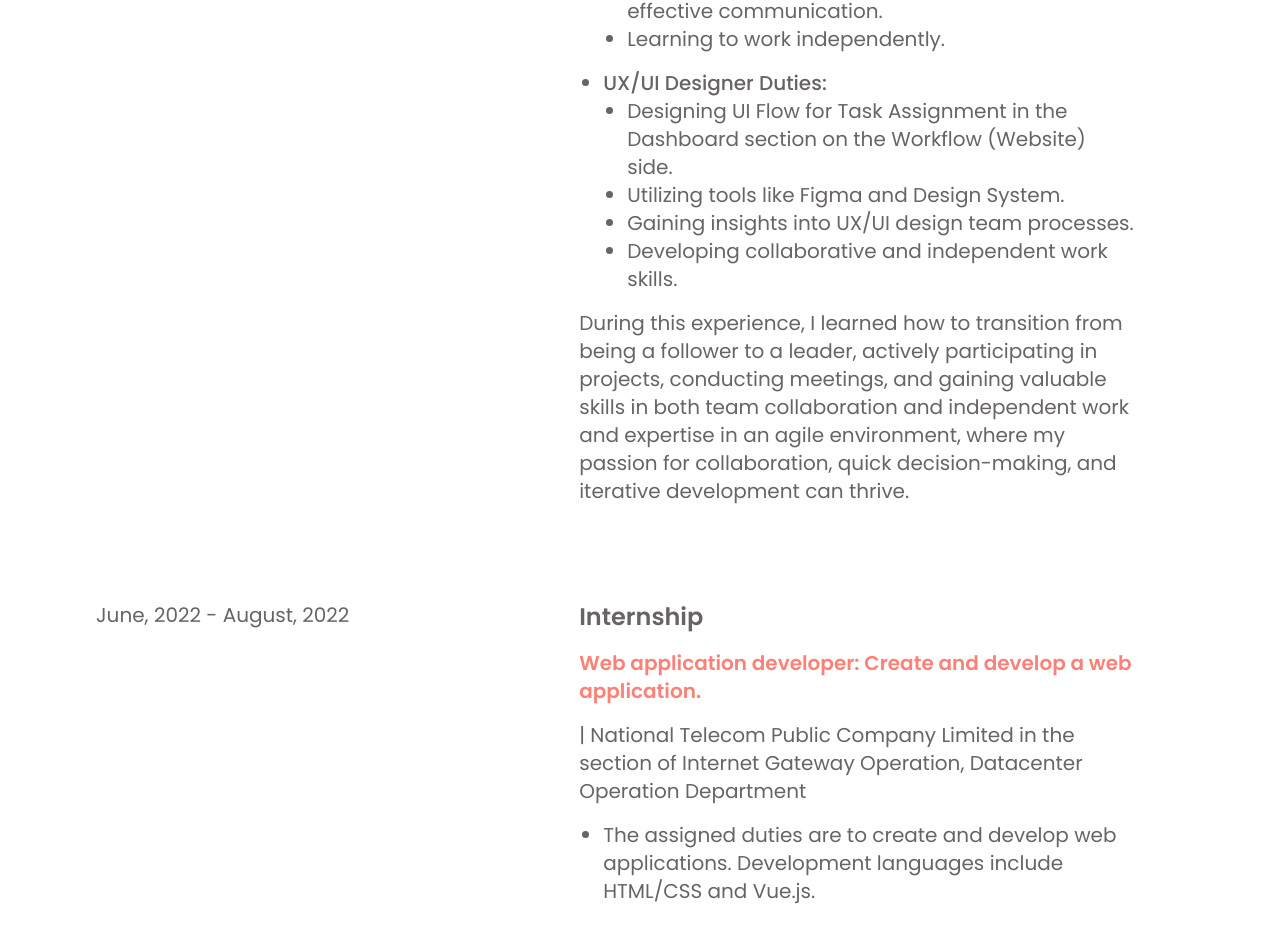
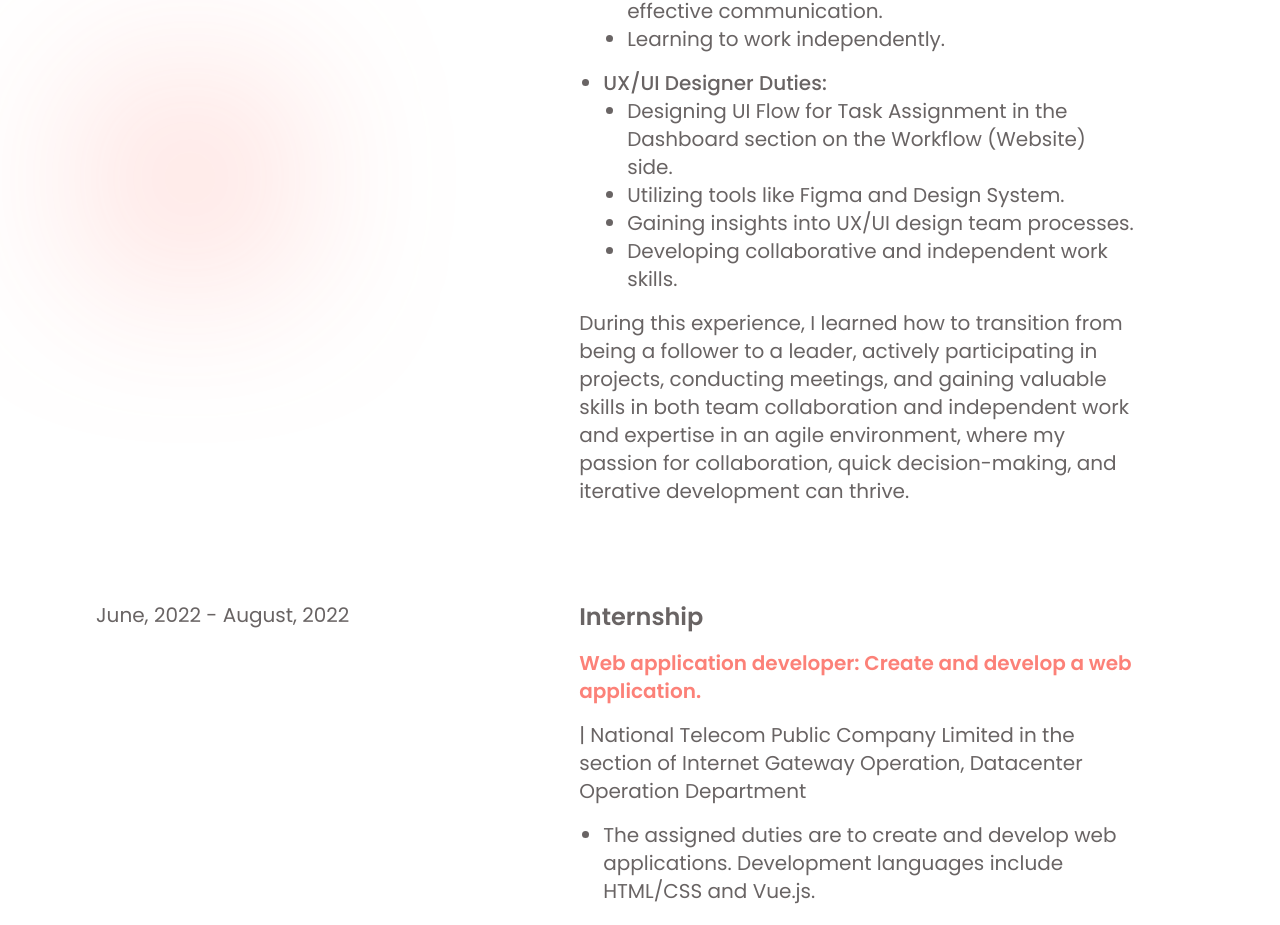
Before and after one commit to pitchayapornpei/Pitchayaporn-Portfolio, a React (Vite) app: page / in a window 1280 px wide. Shown: the part 7112-8037 px from the top of the page. Built offline with nearby package versions, Linux system fonts and the light colour scheme.

Commit message:
update shadow19

```diff
--- a/src/Contacts2.jsx
+++ b/src/Contacts2.jsx
@@ -17,11 +17,11 @@ const Contacts2 = () => {
                 {/* <div className="circleposition w-[100px] h-[100px] bg-[#FF5B4F]
                             rounded-[100%] absolute z-2 top-[100%] left-[50%] translate-x-[80%] translate-y-[6650%]
                             blur-[100px]">
+                </div> */}
+                <div className="circleposition w-[100px] h-[100px] bg-[#FF5B4F]
+                            rounded-[100%] absolute z-2 top-[30%] left-[50%] translate-x-[-500%] translate-y-[7000%]
+                            blur-[100px]">
                 </div>
-                <div className="circleposition w-[100px] h-[100px] bg-[#FF5B4F]
-                            rounded-[100%] absolute z-2 top-[10%] left-[50%] translate-x-[-500%] translate-y-[7000%]
-                            blur-[100px]">
-                </div> */}
                 {/* <h1 className="bg-gradient-to-r from-[#FC8178] via-[#FA9E97] to-[#F8C7C3] inline-block text-transparent bg-clip-text text-5xl font-bold drop-shadow">Contacts</h1> */}
                 <Title text={"Contacts"} />
             </article>
```
